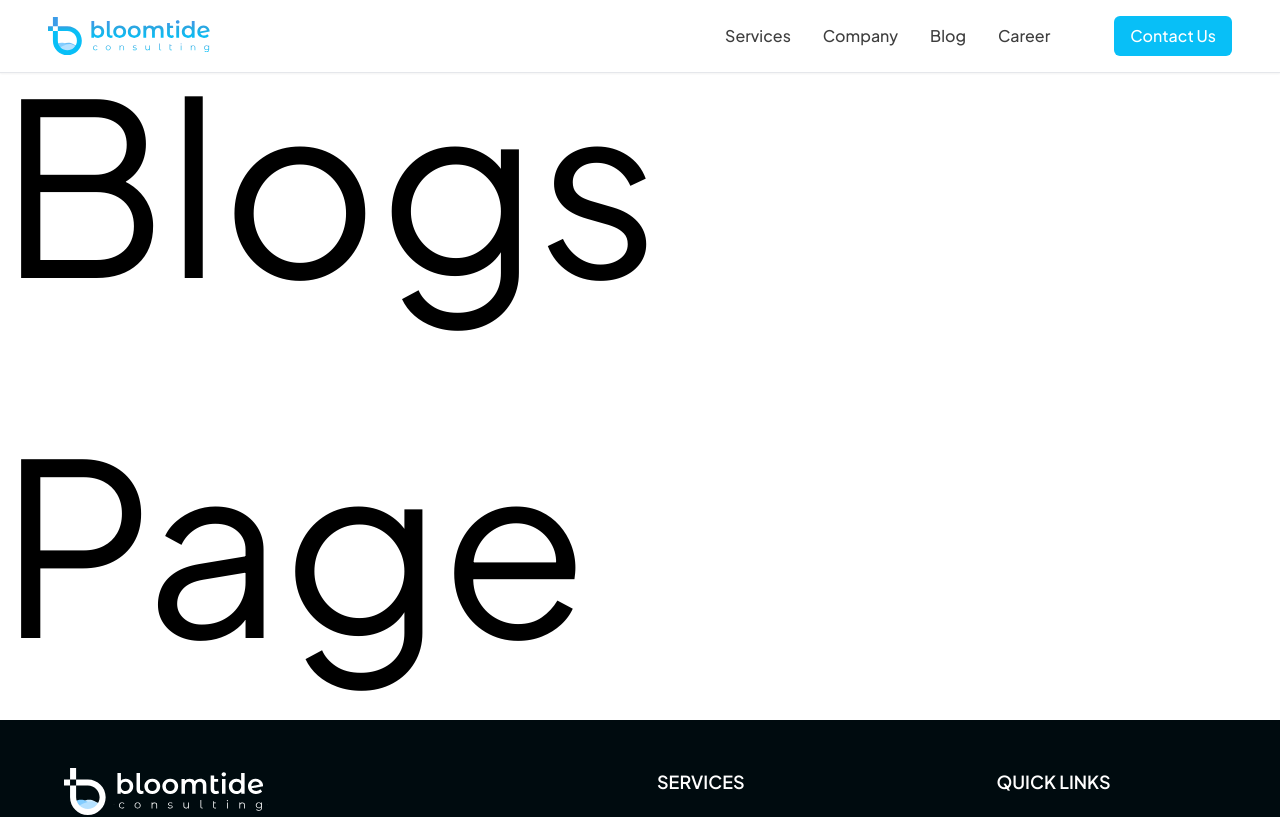
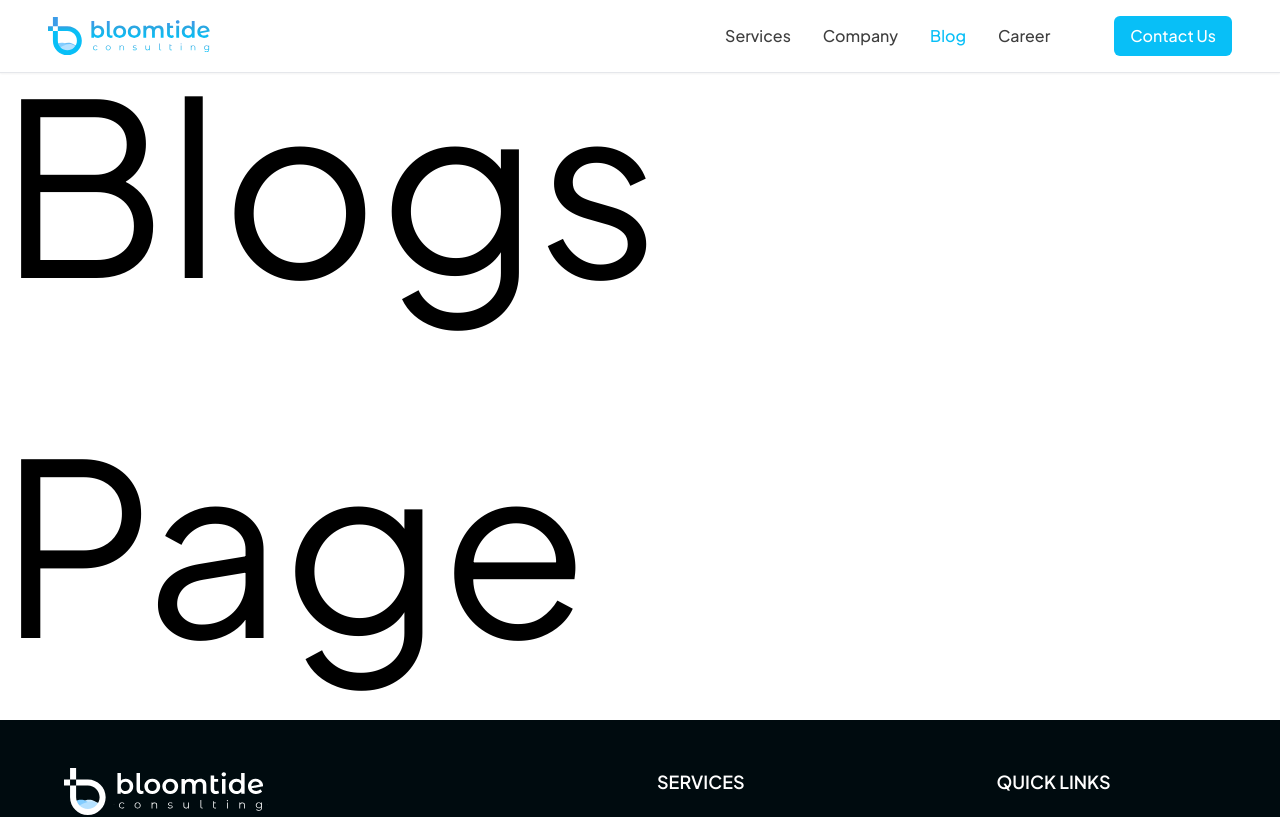
Before and after one commit to Abhi1264/BloomTide, a React (Vite) app: page /Blog in a window 1280 px wide. Shown: the top 817 px of the page. Built offline with nearby package versions, Linux system fonts and the light colour scheme; the HTML template or start-up script is replaced by a standard one.

Commit message:
minor bug fix

```diff
--- a/src/components/navbar.jsx
+++ b/src/components/navbar.jsx
@@ -43,9 +43,9 @@ const Navbar = () => {
               Company
             </Link>
             <Link
-              to="/BlogsPage"
+              to="/Blog"
               className={`font-medium transition ${
-                location.pathname === "/BlogsPage"
+                location.pathname === "/Blog"
                   ? "text-primaryBlue"
                   : "text-[#3e3e3e] hover:text-primaryBlue"
               }`}
```
